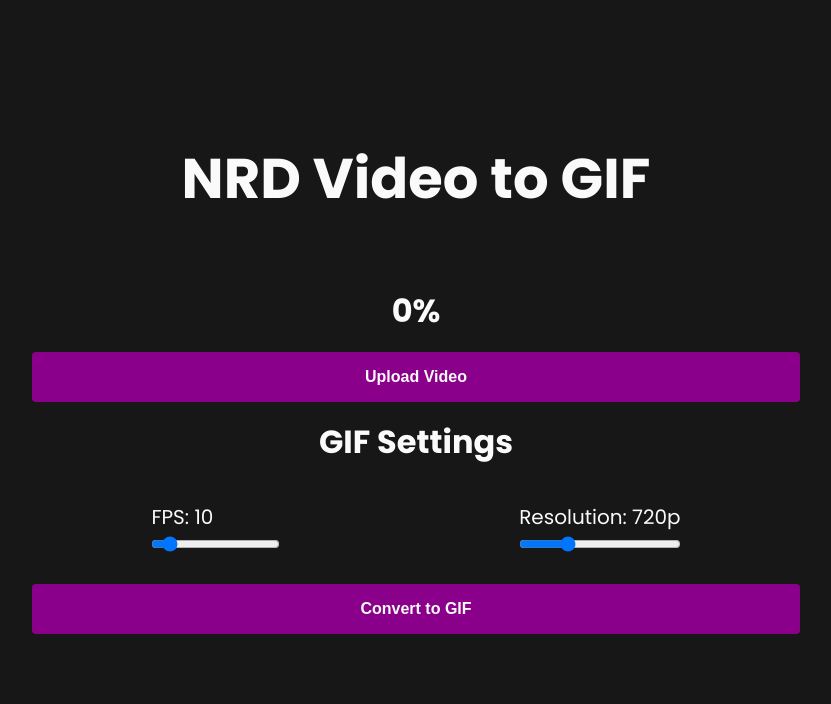
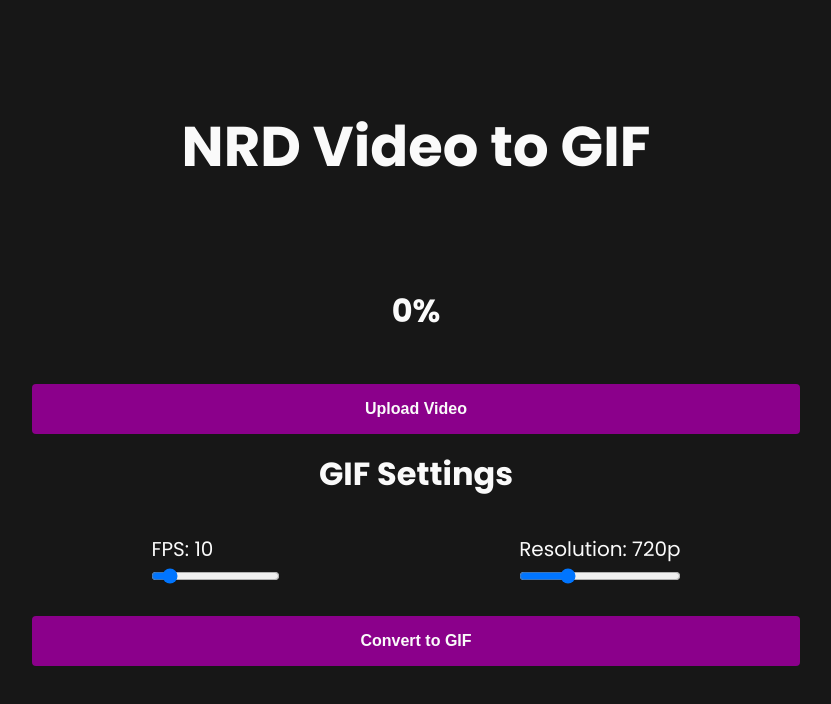
Before and after one commit to lnardon/VideoToGIF, a React (Create React App) app: page / in a window 1280 px wide. Shown: the top 704 px of the page, without its empty margins (224-1055 px from the left). Built offline with nearby package versions, Linux system fonts and the light colour scheme.

Commit message:
💄 Update loading indicator UI

```diff
--- a/src/components/LoadingIndicator/index.jsx
+++ b/src/components/LoadingIndicator/index.jsx
@@ -2,7 +2,7 @@ import React, { useEffect, useRef } from "react";
 
 import styles from "./styles.module.css";
 
-function LoadingIndicator({ progress }) {
+function LoadingIndicator({ progress = 0 }) {
   const ref = useRef();
 
   useEffect(() => {
--- a/src/components/LoadingIndicator/styles.module.css
+++ b/src/components/LoadingIndicator/styles.module.css
@@ -3,6 +3,7 @@
   align-items: center;
   flex-direction: column;
   width: 100%;
+  margin: 2rem 1rem;
 }
 
 .progressValue {
```
